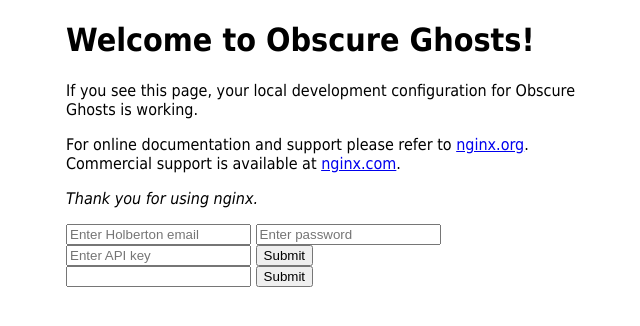
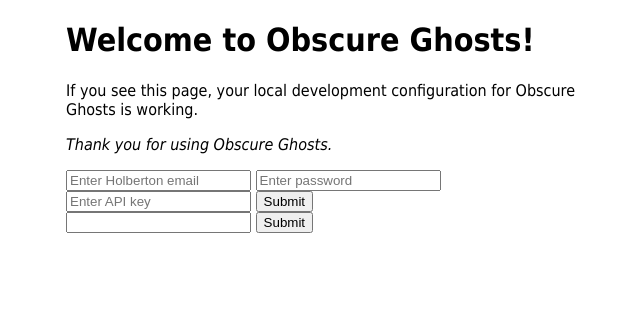
Before and after one commit to b1naryp0et/obscure_ghosts, a Flask app: page / in a window 1280 px wide. Shown: the top 326 px of the page, without its empty margins (294-934 px from the left). Run offline with Flask 2, Linux system fonts and the light colour scheme.

Commit message:
[BUGFIX] Change nginx message to obscure ghosts message

```diff
--- a/templates/index.html
+++ b/templates/index.html
@@ -16,12 +16,8 @@
 <h1>Welcome to Obscure Ghosts!</h1>
 <p>If you see this page, your local development configuration for Obscure Ghosts is working.</p>
 
-<p>For online documentation and support please refer to
-<a href="http://nginx.org/">nginx.org</a>.<br/>
-Commercial support is available at
-<a href="http://nginx.com/">nginx.com</a>.</p>
 
-<p><em>Thank you for using nginx.</em></p>
+<p><em>Thank you for using Obscure Ghosts.</em></p>
 
 <input id="email" placeholder="Enter Holberton email">
 <input id="passwd" type="password" placeholder="Enter password">
```
